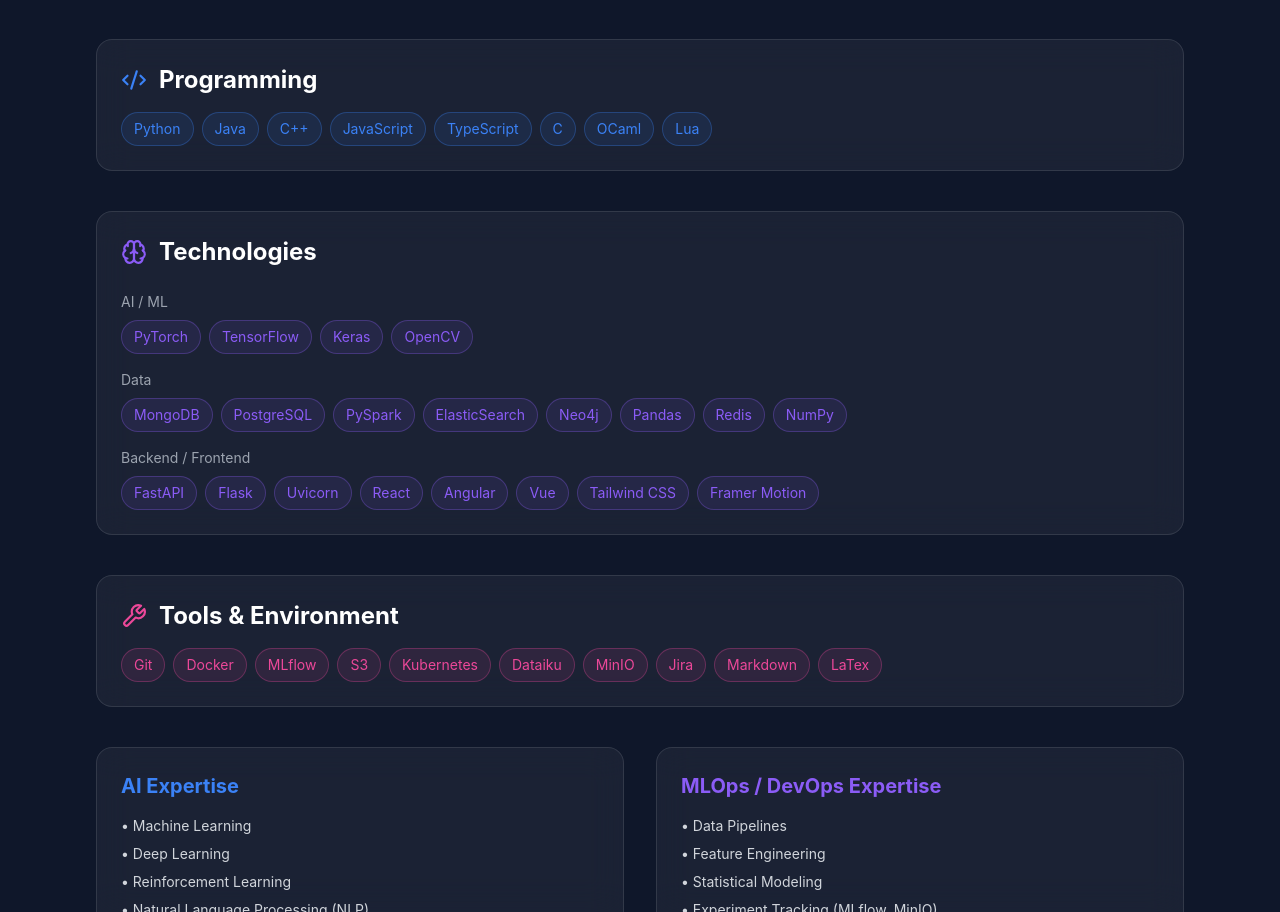
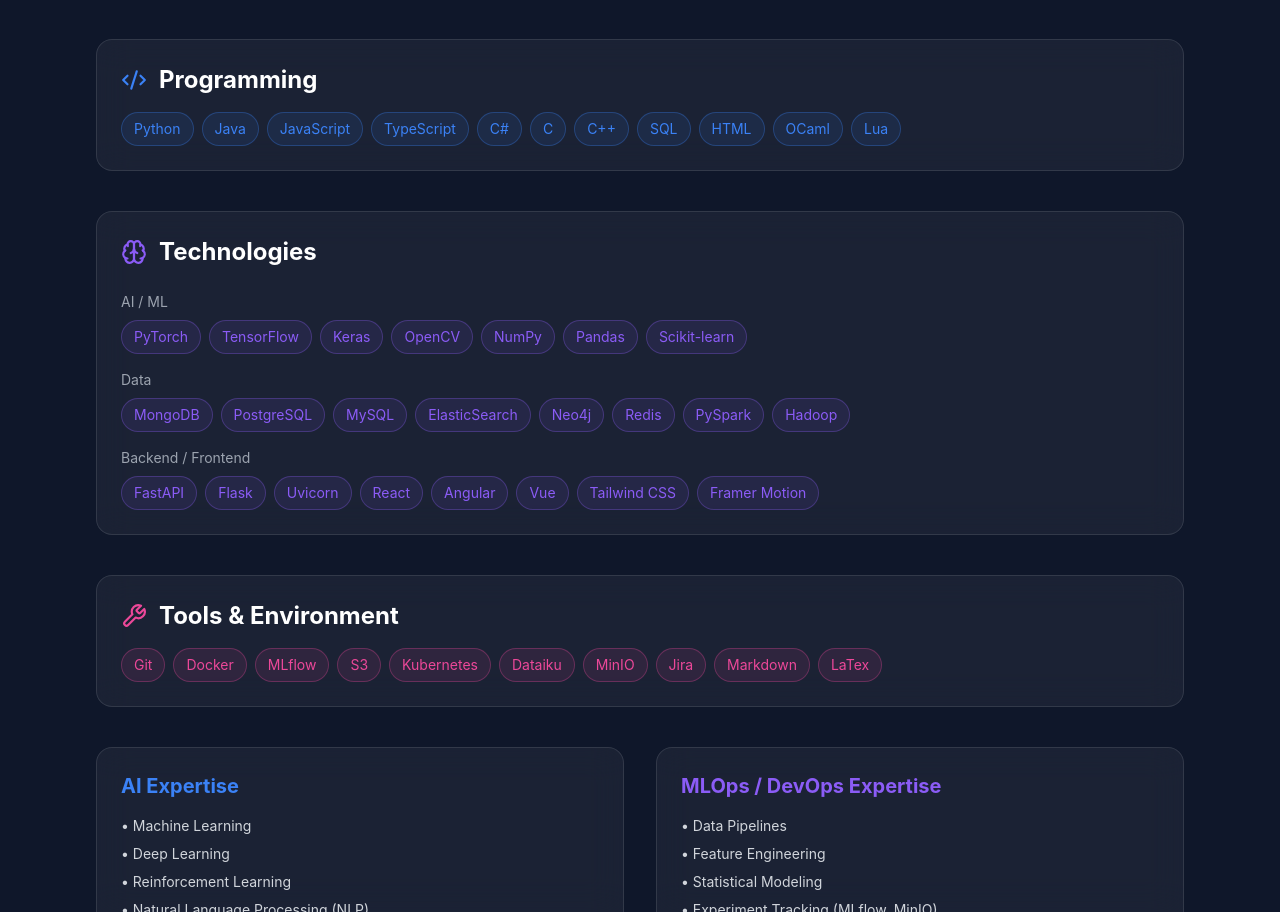
Before and after one commit to Strikeshyni/My_website_portfolio, a React (Vite) app: page / in a window 1280 px wide. Shown: the part 2438-3350 px from the top of the page. Built offline with nearby package versions, Linux system fonts and the light colour scheme; no server answers.

Commit message:
Udated skills

```diff
--- a/src/components/Skills.tsx
+++ b/src/components/Skills.tsx
@@ -27,9 +27,9 @@
   const [isPaused, setIsPaused] = useState<boolean>(false);
 
   // --- Données existantes ---
-  const languages: string[] = ['Python', 'Java', 'C++', 'JavaScript', 'TypeScript', 'C', 'OCaml', 'Lua'];
-  const aiFrameworks: string[] = ['PyTorch', 'TensorFlow', 'Keras', 'OpenCV'];
-  const dataFrameworks: string[] = ['MongoDB', 'PostgreSQL', 'PySpark', 'ElasticSearch', 'Neo4j', 'Pandas', 'Redis', 'NumPy'];
+  const languages: string[] = ['Python', 'Java', 'JavaScript', 'TypeScript', 'C#', 'C', 'C++', 'SQL', 'HTML', 'OCaml', 'Lua'];
+  const aiFrameworks: string[] = ['PyTorch', 'TensorFlow', 'Keras', 'OpenCV', 'NumPy', 'Pandas', 'Scikit-learn'];
+  const dataFrameworks: string[] = ['MongoDB', 'PostgreSQL', 'MySQL', 'ElasticSearch', 'Neo4j', 'Redis', 'PySpark', 'Hadoop'];
   const deploymentandfrontend: string[] = ['FastAPI', 'Flask', 'Uvicorn', 'React', 'Angular', 'Vue', 'Tailwind CSS', 'Framer Motion'];
   const tools: string[] = ['Git', 'Docker', 'MLflow', 'S3', 'Kubernetes', 'Dataiku', 'MinIO', 'Jira', 'Markdown', 'LaTex'];
   const aiSkills: string[] = [
```
